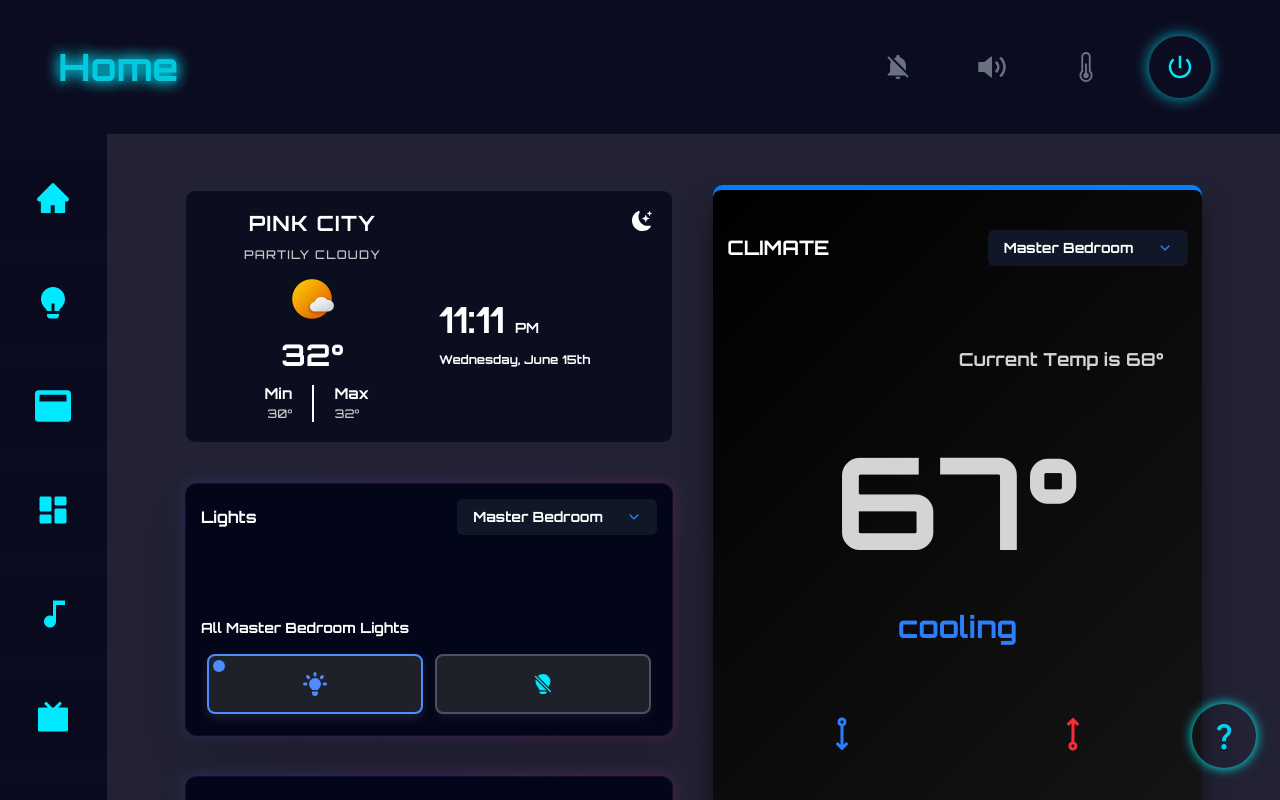
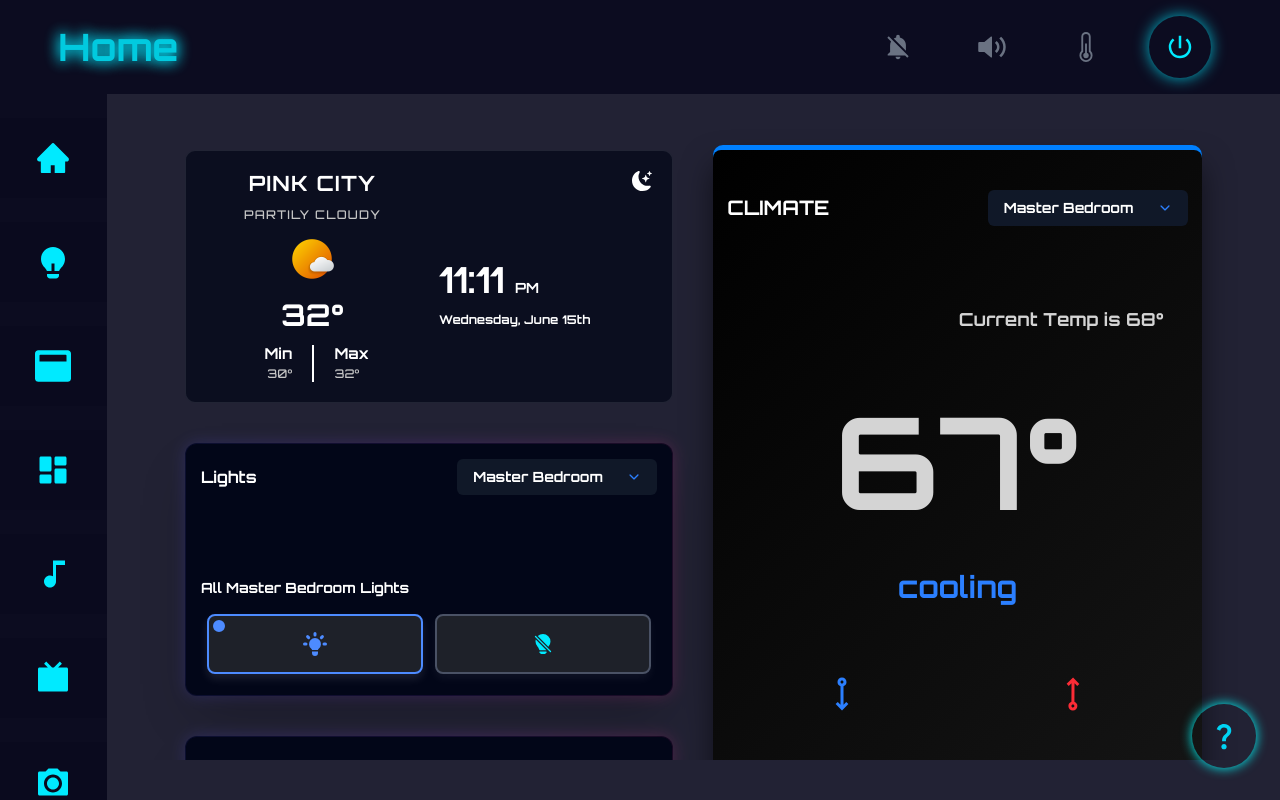
Before and after one commit to luckyboy2790/smart-home-ui-complete, a React (Vite) app: page / in a window 1280 px wide. Built offline with nearby package versions, Linux system fonts and the light colour scheme.

Commit message:
reduced header height

```diff
--- a/src/components/header/index.tsx
+++ b/src/components/header/index.tsx
@@ -16,7 +16,7 @@ const Header = ({ children }: Props) => {
 
 Header.Container = function HeaderContainer({ children }: Props) {
   return (
-    <div className="flex items-center justify-between w-11/12 py-5 mx-auto">
+    <div className="flex items-center justify-between w-11/12 mx-auto">
       {children}
     </div>
   );
```
